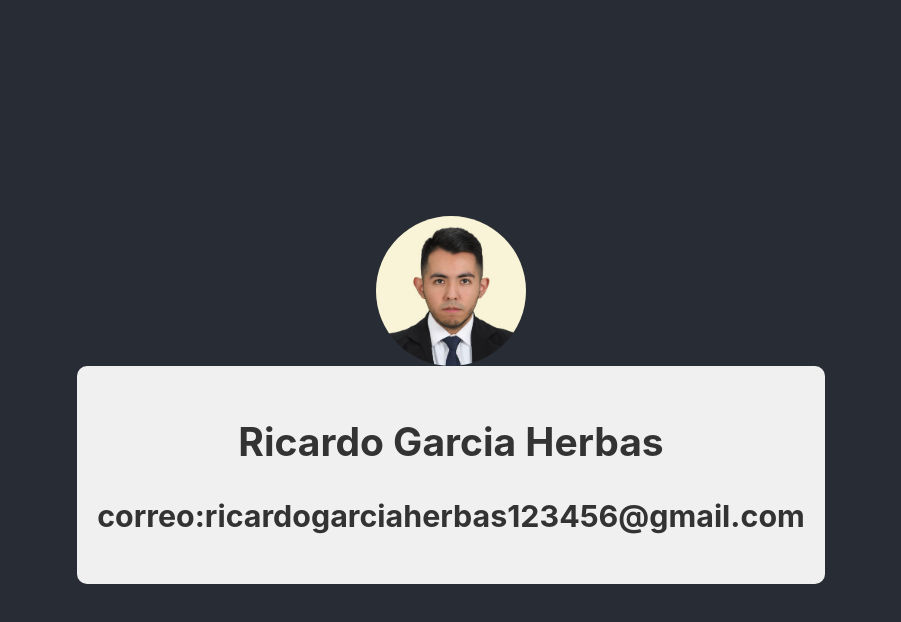
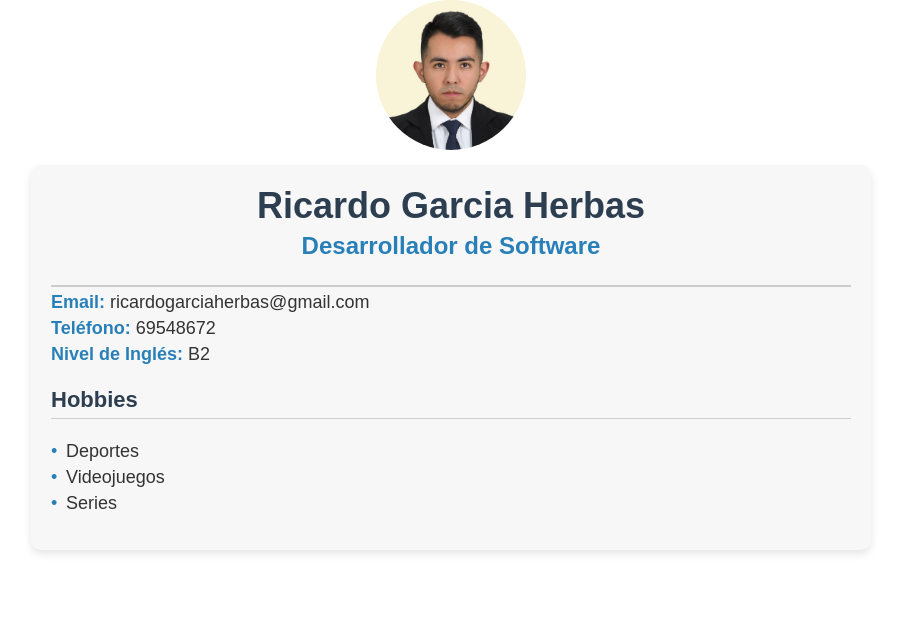
Before and after one commit to Darius-EvilG/presentation, a React (Create React App) app: page / in a window 1280 px wide. Shown: the top 622 px of the page, without its empty margins (189-1090 px from the left). Built offline with nearby package versions, Linux system fonts and the light colour scheme.

Commit message:
correcion de estilos

```diff
--- a/src/App.css
+++ b/src/App.css
@@ -1,38 +1,75 @@
-.App {
-  text-align: center;
+.curriculum-container {
+  max-width: 800px;
+  margin: 0 auto;
+  padding: 20px;
+  background-color: #f7f7f7;
+  border-radius: 10px;
+  box-shadow: 0 4px 8px rgba(0, 0, 0, 0.1);
+  font-family: 'Arial', sans-serif;
+  color: #333;
 }
 
-.App-logo {
-  height: 40vmin;
-  pointer-events: none;
+.header {
+  text-align: center;
+  border-bottom: 2px solid #ccc;
+  padding-bottom: 10px;
 }
 
-@media (prefers-reduced-motion: no-preference) {
-  .App-logo {
-    animation: App-logo-spin infinite 20s linear;
-  }
+.header h1 {
+  font-size: 36px;
+  margin: 0;
+  color: #2c3e50;
 }
 
-.App-header {
-  background-color: #282c34;
-  min-height: 100vh;
-  display: flex;
-  flex-direction: column;
-  align-items: center;
-  justify-content: center;
-  font-size: calc(10px + 2vmin);
-  color: white;
+.header h2 {
+  font-size: 24px;
+  margin: 5px 0 15px 0;
+  color: #2980b9;
 }
 
-.App-link {
-  color: #61dafb;
+.contact-info {
+  margin-bottom: 20px;
 }
 
-@keyframes App-logo-spin {
-  from {
-    transform: rotate(0deg);
-  }
-  to {
-    transform: rotate(360deg);
-  }
+.contact-info p {
+  font-size: 18px;
+  margin: 5px 0;
 }
+
+.contact-info strong {
+  color: #2980b9;
+}
+
+.hobbies h3 {
+  font-size: 22px;
+  color: #2c3e50;
+  border-bottom: 1px solid #ccc;
+  padding-bottom: 5px;
+}
+
+.hobbies ul {
+  list-style-type: none;
+  padding: 0;
+}
+
+.hobbies li {
+  font-size: 18px;
+  margin: 5px 0;
+  padding-left: 15px;
+  position: relative;
+}
+
+.hobbies li::before {
+  content: "•";
+  color: #2980b9;
+  position: absolute;
+  left: 0;
+}
+.profile-photo {
+  width: 150px;
+  height: 150px;
+  border-radius: 50%;
+  object-fit: cover;
+  margin: 0 auto 15px auto;
+  display: block;
+}
--- a/src/App.js
+++ b/src/App.js
@@ -4,10 +4,27 @@
 
 function Curriculum() {
   return (
-    <div style={{ padding: '20px', backgroundColor: '#f0f0f0',color: '#333', borderRadius: '10px' }}>
-      <h2>Ricardo Garcia Herbas</h2>
-      <h3>correo:ricardogarciaherbas123456@gmail.com</h3>
+    <div className="curriculum-container">
+    <div className="header">
+      <h1>Ricardo Garcia Herbas</h1>
+      <h2>Desarrollador de Software</h2>
     </div>
+
+    <div className="contact-info">
+      <p><strong>Email:</strong> ricardogarciaherbas@gmail.com</p>
+      <p><strong>Teléfono:</strong> 69548672</p>
+      <p><strong>Nivel de Inglés:</strong> B2</p>
+    </div>
+
+    <div className="hobbies">
+      <h3>Hobbies</h3>
+      <ul>
+        <li>Deportes</li>
+        <li>Videojuegos</li>
+        <li>Series</li>
+      </ul>
+    </div>
+  </div>
   );
 }
 
@@ -15,7 +32,7 @@
   return (
     <div className="App">
       <header className="App-header">
-        <img src={myPhoto} alt="Mi foto" style={{ width: '150px', borderRadius: '50%' }} />
+      <img src={myPhoto} alt="Mi foto" className="profile-photo" />
         <Curriculum />
       </header>
     </div>
```
